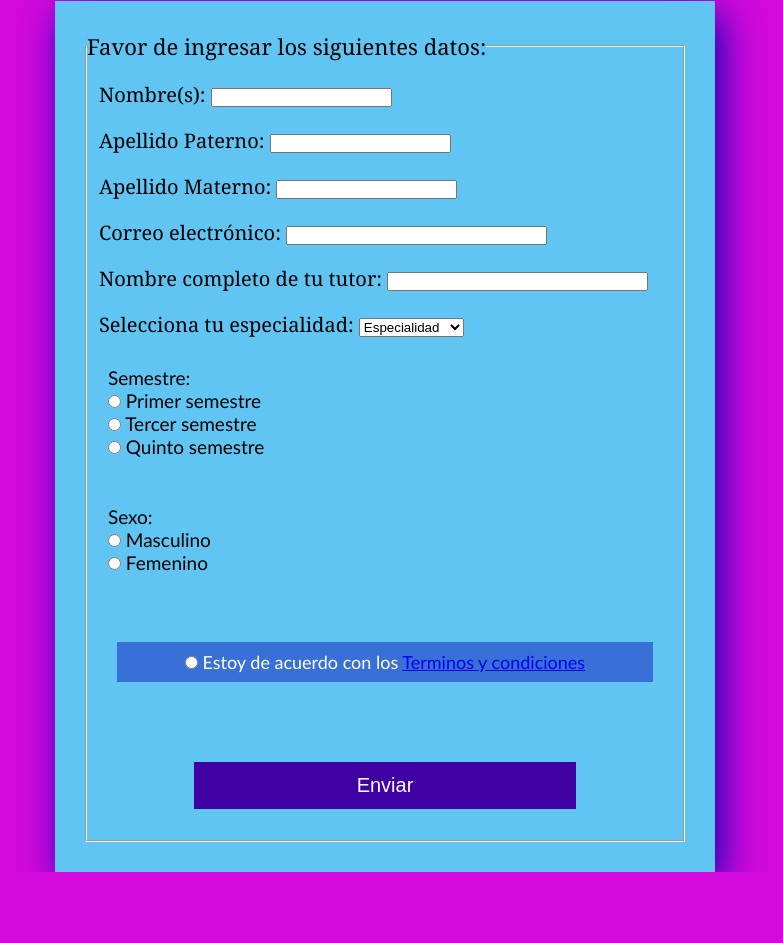
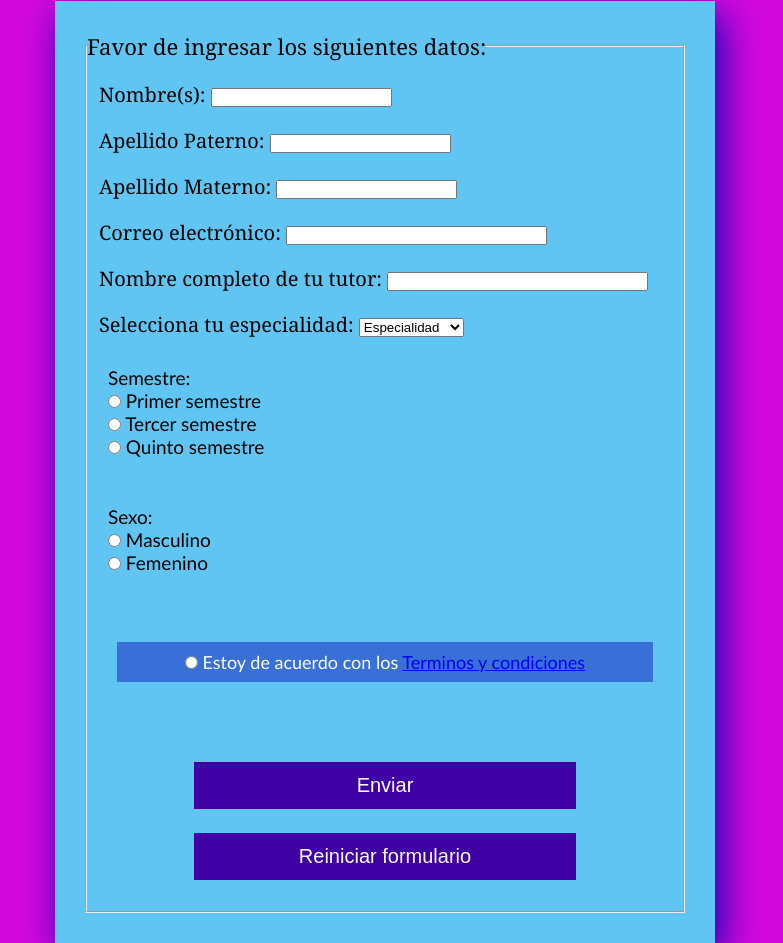
Before and after one commit to BryanMt123/practica3, a plain HTML site: page index.html in a window 1280 px wide. Shown: the part 58-1001 px from the top of the page, without its empty margins (255-1038 px from the left). Before the commit the page ends 930 px from the top, so only its background shows below. Drawn offline with Linux system fonts and the light colour scheme.

Commit message:
Correcion

```diff
--- a/index.html
+++ b/index.html
@@ -70,6 +70,7 @@
         <center>
                 <div class="enviar"><br>
                 <input class="boton" type="submit" name="submit" value="Enviar">
+                <input class="boton" type="reset" name="reset" value="Reiniciar formulario">
             </div><br>
         </center>
         </fieldset>
```
